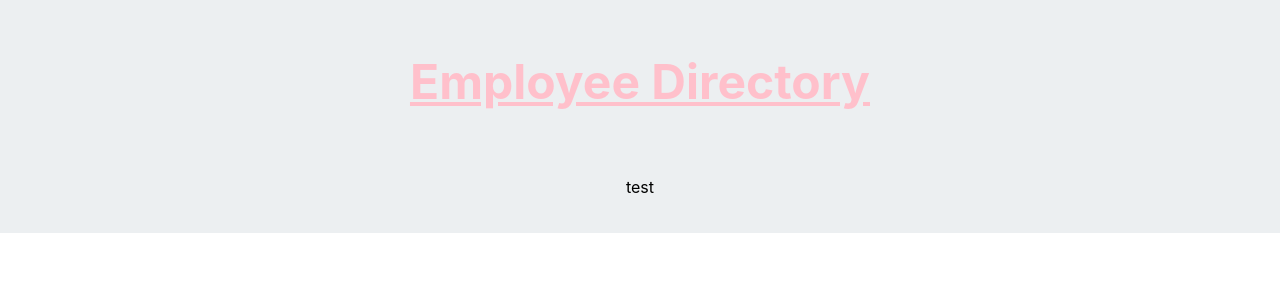
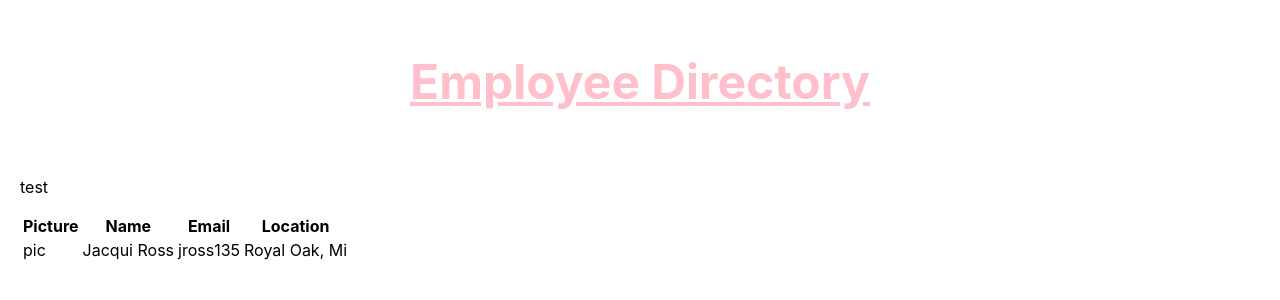
Before and after one commit to ross1jk/EmployeeDirectory, a React (Create React App) app in the folder employeedirectoryapp/: page / in a window 1280 px wide. Shown: the top 300 px of the page. Built offline with nearby package versions, Linux system fonts and the light colour scheme.

Commit message:
adjusted styling added table template

```diff
--- a/employeedirectoryapp/src/components/EmployeeInfo/index.js
+++ b/employeedirectoryapp/src/components/EmployeeInfo/index.js
@@ -2,7 +2,32 @@ import React from "react";
 
 function EmployeeInfo(props){
   return(
+    <div>
   <p>{props.children}</p>
+
+  <table className="table">
+  <thead>
+    <tr>
+      <th scope="col">Picture</th>
+      <th scope="col">Name</th>
+      <th scope="col">Email</th>
+      <th scope="col">Location</th>
+    </tr>
+  </thead>
+
+  <tbody>
+
+    <tr>
+      <td>pic</td>
+      <td>Jacqui Ross</td>
+      <td>jross135</td>
+      <td>Royal Oak, Mi</td>
+    </tr>
+
+  </tbody>
+
+</table>
+</div>
   );
 
 }
--- a/employeedirectoryapp/src/components/Wrapper/style.css
+++ b/employeedirectoryapp/src/components/Wrapper/style.css
@@ -1,11 +1,9 @@
 .wrapper {
   padding-top: 50px;
-  background: #ECEFF1;
   height: 100%;
   display: flex;
   flex-flow: row wrap;
   padding: 20px;
-  justify-content: space-around;
   align-content: flex-start;
   overflow: auto;
 }
```
